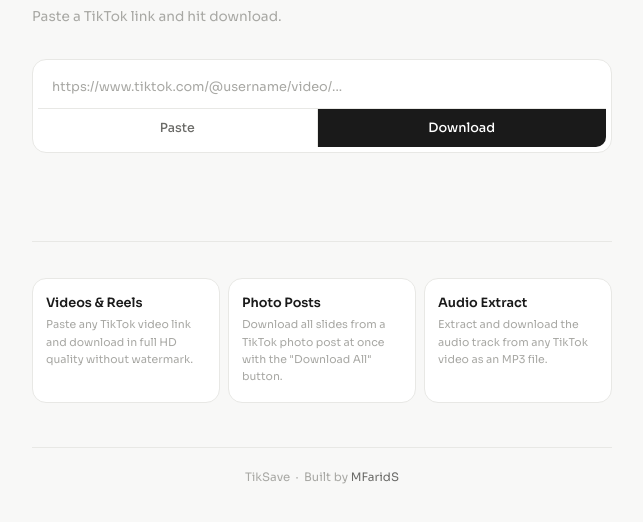
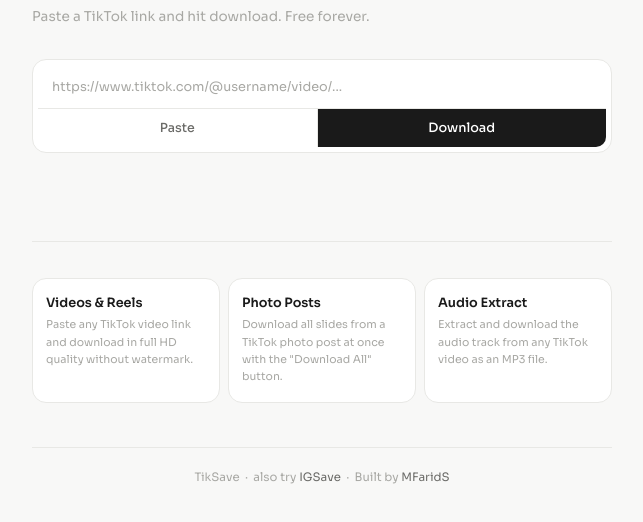
Before and after one commit to mfaridsyam/tiksave, a website: page index.html in a window 1280 px wide. Shown: the part 220-742 px from the top of the page, without its empty margins (318-961 px from the left). Drawn offline with Linux system fonts and the light colour scheme.

Commit message:
Final Version

```diff
--- a/index.html
+++ b/index.html
@@ -14,6 +14,8 @@
   <meta name="apple-mobile-web-app-status-bar-style" content="default"/>
   <meta name="apple-mobile-web-app-title" content="TikSave"/>
 
+  <link rel="icon" type="image/ico" href="/favicon.ico"/>
+  <link rel="icon" type="image/png" sizes="32x32" href="/icons/icon-192.png"/>
   <link rel="preconnect" href="https://fonts.googleapis.com">
   <link href="https://fonts.googleapis.com/css2?family=Sora:wght@300;400;500;600&display=swap" rel="stylesheet">
   <link rel="stylesheet" href="style.css">
@@ -28,7 +30,7 @@
 
   <div class="hero">
     <h1>TikTok<br><span>Downloader</span></h1>
-    <p class="hero-sub">Paste a TikTok link and hit download.</p>
+    <p class="hero-sub">Paste a TikTok link and hit download. Free forever.</p>
 
     <div class="input-wrap">
       <div class="input-row">
@@ -117,7 +119,7 @@
   </div>
 
   <footer>
-    TikSave &nbsp;·&nbsp; Built by <a href="https://faridsyam.web.app" target="_blank" rel="noopener">MFaridS</a>
+    TikSave &nbsp;·&nbsp; also try <a href="https://igsaveid.vercel.app" target="_blank" rel="noopener">IGSave</a> &nbsp;·&nbsp; Built by <a href="https://faridsyam.web.app" target="_blank" rel="noopener">MFaridS</a>
   </footer>
 </div>
 
```
